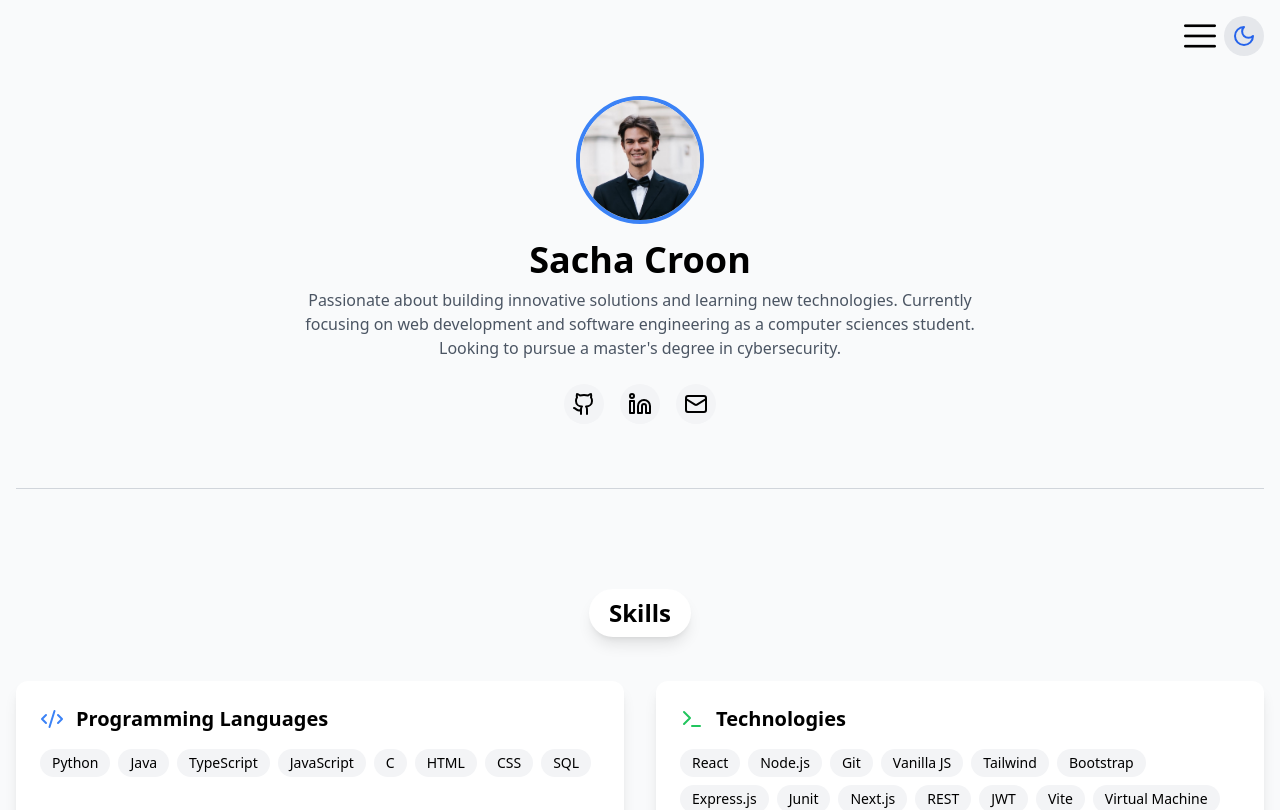
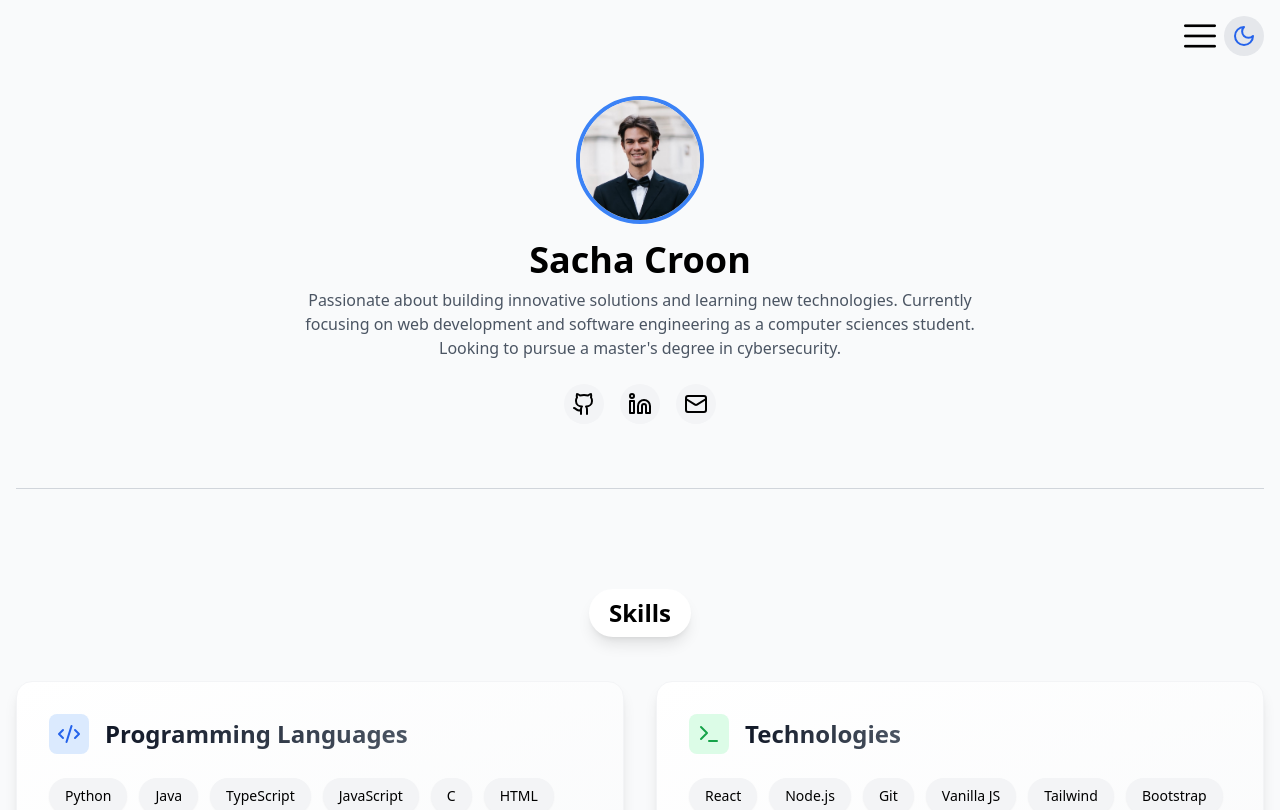
Before and after one commit to sacha-croon-vinci/Online-Resume, a React (Vite) app: page / in a window 1280 px wide. Shown: the top 810 px of the page. Built offline with nearby package versions, Linux system fonts and the light colour scheme.

Commit message:
style(cards): improved style

```diff
--- a/src/components/SkillCard.tsx
+++ b/src/components/SkillCard.tsx
@@ -1,34 +1,46 @@
-import { Code2, Terminal,  } from 'lucide-react';
-import {SiSqlite } from 'react-icons/si';
-
+import { Code2, Terminal } from 'lucide-react';
+import { SiSqlite } from 'react-icons/si';
 
 interface SkillCardProps {
   title: string;
   items: string[];
-  icon?: 'code' | 'terminal' |'database' |undefined;
+  icon?: 'code' | 'terminal' | 'database' | undefined;
 }
 
 export function SkillCard({ title, items, icon = 'code' }: SkillCardProps) {
-
-
   return (
-    <div className="bg-white dark:bg-gray-800 p-6 rounded-xl shadow-lg hover:shadow-2xl transition-shadow select-none">
-      <div className="flex items-center gap-3 mb-4">
-        {icon === 'database' ? <SiSqlite /> : null}
+    <div className="bg-white dark:bg-gray-800 p-8 rounded-2xl shadow-lg hover:shadow-2xl transition-all duration-300 select-none
+                    border border-gray-100 dark:border-gray-700 hover:border-blue-200 dark:hover:border-blue-800
+                    bg-gradient-to-br from-white to-gray-50 dark:from-gray-800 dark:to-gray-900">
+      <div className="flex items-center gap-4 mb-6">
+        {icon === 'database' ? (
+          <div className="p-2 bg-blue-100 dark:bg-blue-900 rounded-lg">
+            <SiSqlite className="w-6 h-6 text-blue-600 dark:text-blue-400" />
+          </div>
+        ) : null}
         {icon === 'code' ? (
-          <Code2 className="w-6 h-6 text-blue-500" />
+          <div className="p-2 bg-blue-100 dark:bg-blue-900 rounded-lg">
+            <Code2 className="w-6 h-6 text-blue-600 dark:text-blue-400" />
+          </div>
         ) : null}
         {icon === 'terminal' ? (
-          <Terminal className="w-6 h-6 text-green-500" />
+          <div className="p-2 bg-green-100 dark:bg-green-900 rounded-lg">
+            <Terminal className="w-6 h-6 text-green-600 dark:text-green-400" />
+          </div>
         ) : null}
-        <h3 className="text-xl font-bold dark:text-white ">{title}</h3>
+        <h3 className="text-2xl font-bold bg-gradient-to-r from-gray-900 to-gray-600 dark:from-white dark:to-gray-300 bg-clip-text text-transparent">
+          {title}
+        </h3>
       </div>
-      <div className="flex flex-wrap gap-2">
+      <div className="flex flex-wrap gap-3">
         {items.map((item) => (
           <span
             key={item}
-            className="px-3 py-1 bg-gray-100 dark:bg-gray-700 rounded-full text-sm
-                     dark:text-gray-300 transform transition-transform duration-200 hover:scale-110 hover:bg-green-500 dark:hover:bg-red-500 hover:text-white"
+            className="px-4 py-2 bg-gray-100 dark:bg-gray-700 rounded-full text-sm font-medium
+                     dark:text-gray-300 transform transition-all duration-300 ease-in-out
+                     hover:scale-105 hover:bg-gradient-to-r hover:from-blue-500 hover:to-blue-600
+                     dark:hover:from-blue-600 dark:hover:to-blue-700 hover:text-white
+                     shadow-sm hover:shadow-md cursor-default"
           >
             {item}
           </span>
```
